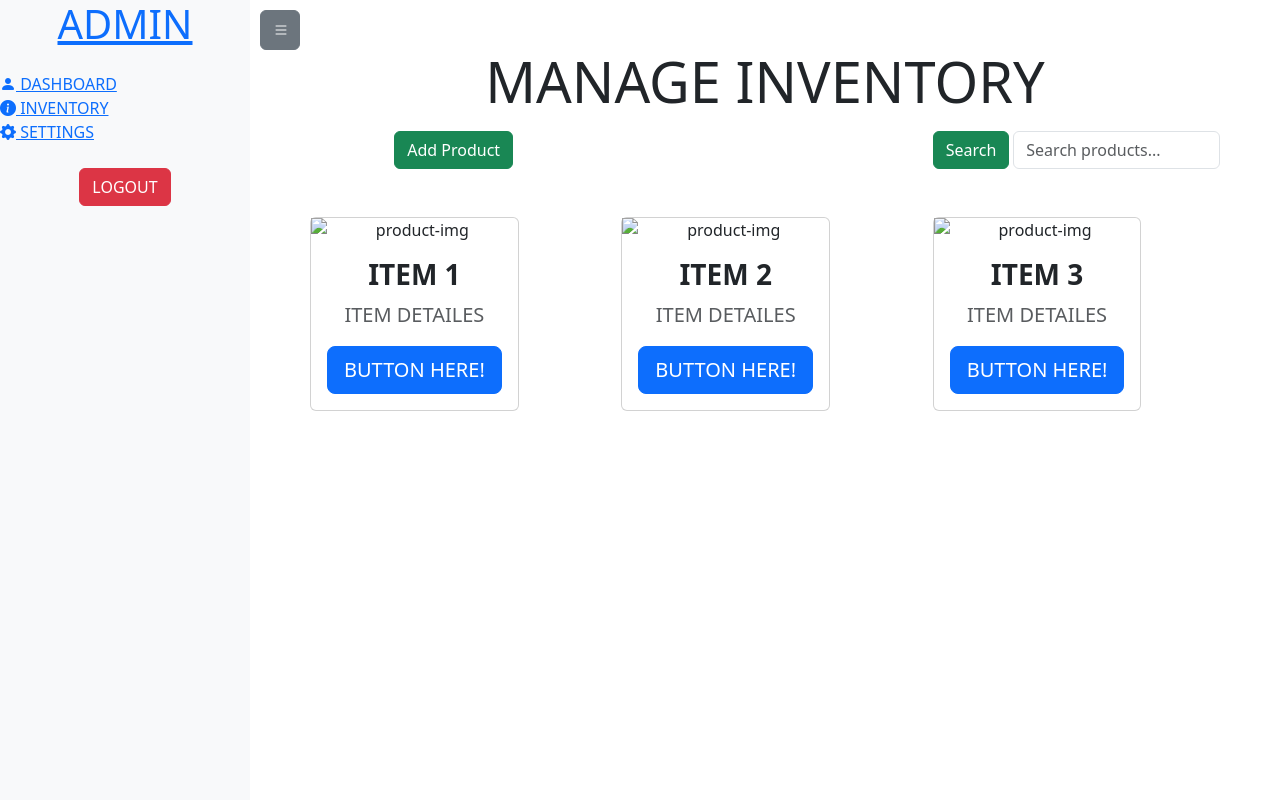
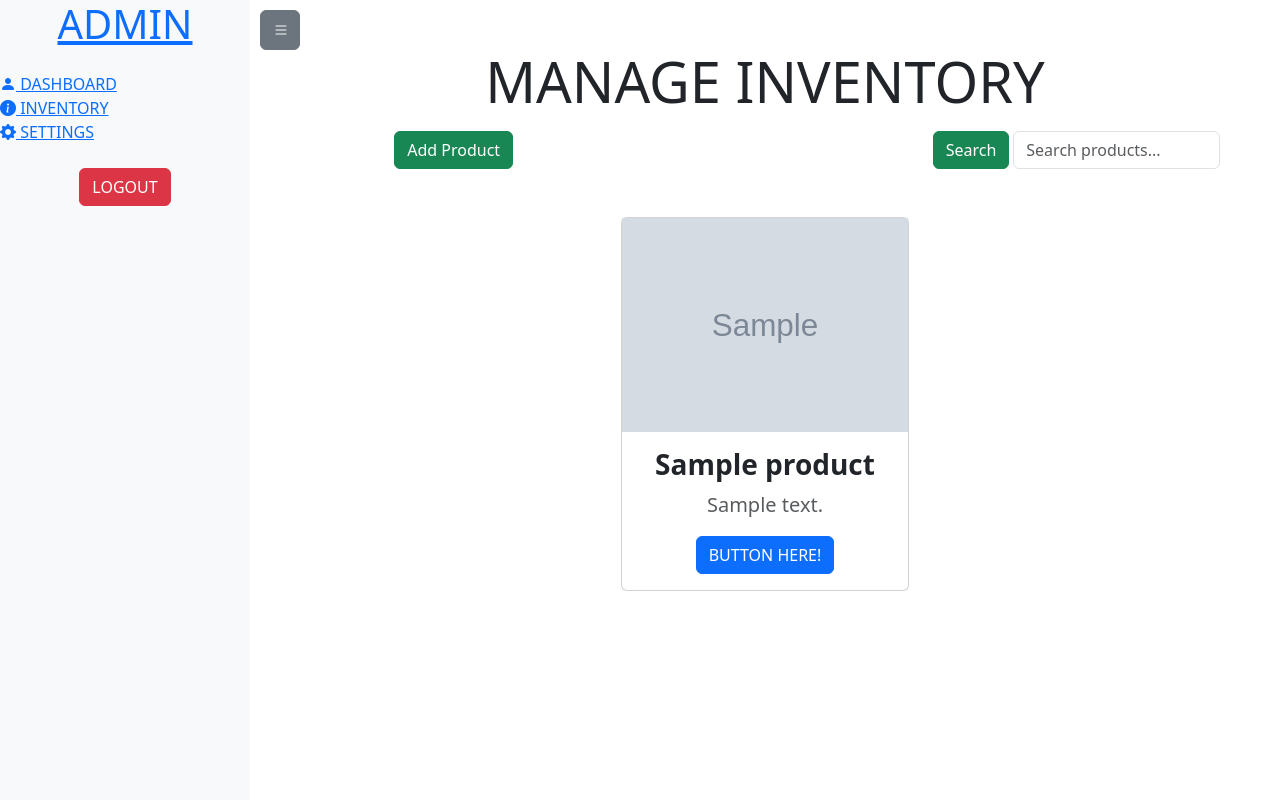
Before and after one commit to Kaelx/Reservation-EVSU, a PHP site: page /admin/pages/inventory.php in a window 1280 px wide. Run offline with PHP 8.4, Linux system fonts and the light colour scheme; a user stored in the database is signed in; tables that the repository leaves empty or names only in its code hold one stand-in row (values such as "Sample post"); some libraries are stand-ins or nearby versions.

Commit message:
Refactor login and registration functionality, add product listing

```diff
--- a/admin/js/main.js
+++ b/admin/js/main.js
@@ -14,7 +14,7 @@ function register(event){
         success: function (response) {
             if(response == 1){
                 alert('REGISTERED SUCCESSFULLY!');
-                location.reload();
+                window.location.href = 'login.php';
             }else{
                 alert(response);
             }
--- a/admin/pages/inventory.php
+++ b/admin/pages/inventory.php
@@ -29,13 +29,8 @@ if (isset($_SESSION['admin'])) {
                 </div>
 
 
-
-
-
-
                 <div class="overlay" id="overlay"></div>
                 <div class="floating-form container p-4" id="floatingForm">
-                    <h3 class="mb-4">Add Product</h3>
                     <form class="form-container" id="productForm" method="post" enctype="multipart/form-data">
                         <div class="mb-3">
                             <label for="productName" class="form-label">Product Name:</label>
@@ -75,42 +70,31 @@ if (isset($_SESSION['admin'])) {
 
             </div>
 
-
+<?php
+    $user = $_SESSION['admin'];
+    $sql = "SELECT * FROM products where user_id = $user";
+    $result = $conn->query($sql);
+?>
             <section id="products" class="bg-link mt-5">
                 <div class="container-lg">
                     <div class="row justify-content-center align-item-center g-4">
-                        <div class="col col-lg-4 col-md-4 d-flex align-items-stretch ">
-                            <div class="card">
-                                <img src="#" alt="product-img" class="img-fluid">
-                                <div class="card-body">
-                                    <h3 class="card-title fw-bold">ITEM 1</h3>
-                                    <p class="card-text text-muted lead lh-base">ITEM DETAILES</p>
-                                    <a href="#" class="btn btn-primary btn-lg">BUTTON HERE!</a>
-                                </div>
-                            </div>
-                        </div>
+        <?php
+            while($products = $result->fetch_assoc()) {
+        ?>
+        <div class="col col-lg-4 col-md-4 d-flex align-items-stretch">
+            <div class="card">
+                <img src="<?php echo $products['product_image']; ?>" alt="product-img" class="img-fluid">
+                <div class="card-body">
+                    <h3 class="card-title fw-bold"><?php echo $products['product_name']; ?></h3>
+                    <p class="card-text text-muted lead lh-base"><?php echo $products['product_description']; ?></p>
+                    <a href="#" class="btn btn-primary">BUTTON HERE!</a>
+                </div>
+            </div>
+        </div>
+        <?php
+    }
+?>
 
-                        <div class="col-lg-4 col-md-4 col-sm-4  d-flex align-items-stretch">
-                            <div class="card">
-                                <img src="#" alt="product-img" class="img-fluid">
-                                <div class="card-body">
-                                    <h3 class="card-title fw-bold">ITEM 2</h3>
-                                    <p class="card-text text-muted lead lh-base">ITEM DETAILES</p>
-                                    <a href="#" class="btn btn-primary btn-lg">BUTTON HERE!</a>
-                                </div>
-                            </div>
-                        </div>
-
-                        <div class="col-lg-4 col-md-4 col-sm-4  d-flex align-items-stretch">
-                            <div class="card">
-                                <img src="#" alt="product-img" class="img-fluid">
-                                <div class="card-body">
-                                    <h3 class="card-title fw-bold">ITEM 3</h3>
-                                    <p class="card-text text-muted lead lh-base">ITEM DETAILES</p>
-                                    <a href="#" class="btn btn-primary btn-lg">BUTTON HERE!</a>
-                                </div>
-                            </div>
-                        </div>
                     </div>
                 </div>
             </section>
--- a/js/main.js
+++ b/js/main.js
@@ -14,7 +14,7 @@ function register(event){
         success: function (response) {
             if(response == 1){
                 alert('REGISTERED SUCCESSFULLY!');
-                location.reload();
+                window.location.href = 'login.php';
             }else{
                 alert(response);
             }
```
Also changed, not shown: admin/controller/functions.php (+11 -4 lines).
